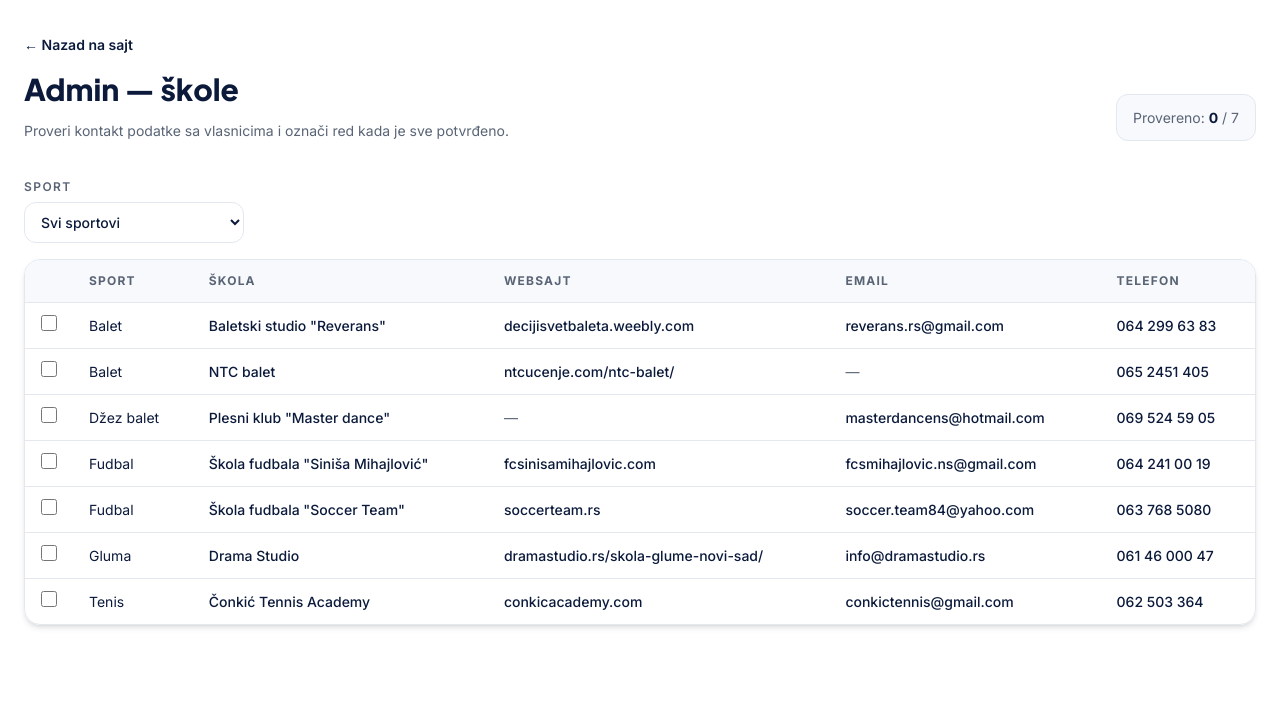
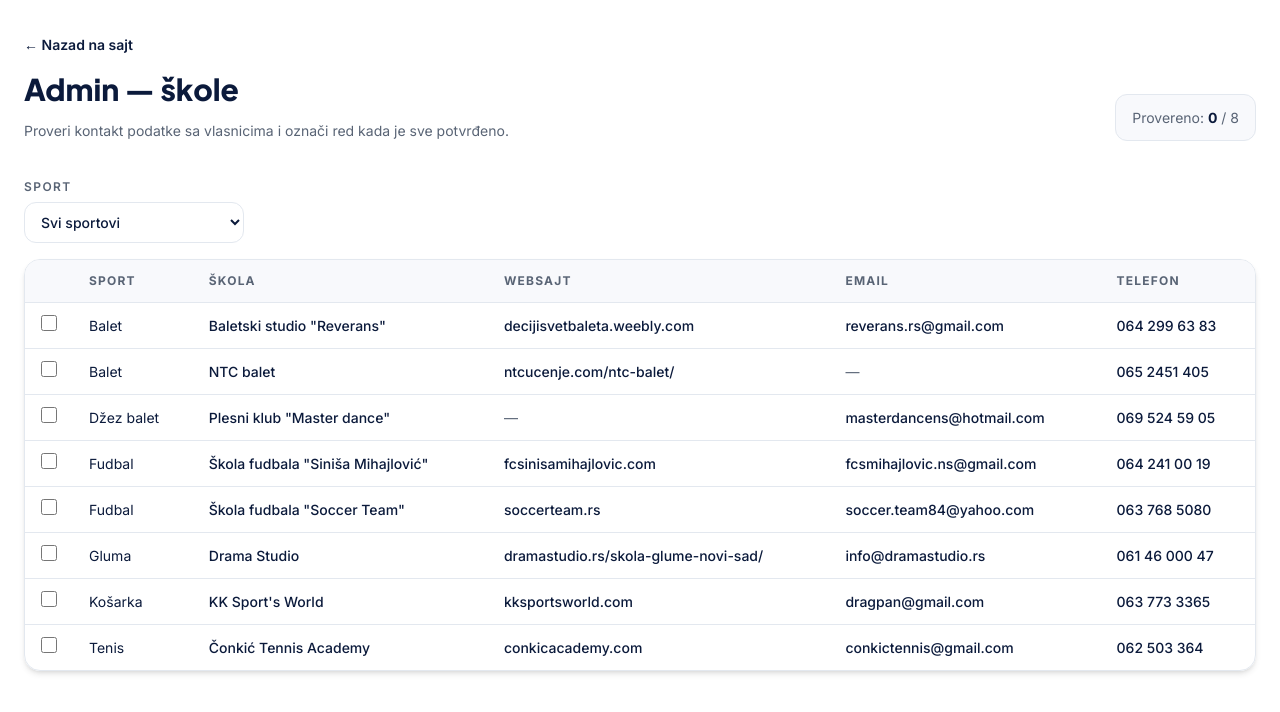
Before and after one commit to jasminafabijan/activekids, a React (Vite) app: page /admin in a window 1280 px wide. Shown: the top 712 px of the page. Built offline with nearby package versions, Linux system fonts and the light colour scheme.

Commit message:
Added new school; small design fixes

```diff
--- a/src/data/schools.ts
+++ b/src/data/schools.ts
@@ -12,6 +12,8 @@ import sinisaMihajlovicWebp from '../assets/images/schools/football/fk-sinisa-mi
 import sinisaMihajlovicJpg from '../assets/images/schools/football/fk-sinisa-mihajlovic.jpg'
 import conkicAcademyWebp from '../assets/images/schools/tennis/conkic-academy.webp'
 import conkicAcademyJpg from '../assets/images/schools/tennis/conkic-academy.jpg'
+import sportsWorldWebp from '../assets/images/schools/basketball/sports-world.webp'
+import sportsWorldJpg from '../assets/images/schools/basketball/sports-world.jpg'
 import { getCategoryBySlug } from './categories'
 
 export type SchoolFilters = {
@@ -325,6 +327,49 @@ export const schools: School[] = [
             instagram: 'https://www.instagram.com/conkic_tennisacademy',
         },
     },
+    {
+        id: 'kk-sports-world',
+        slug: 'kk-sports-world',
+        name: "KK Sport's World",
+        categorySlug: 'basketball',
+        city: 'Novi Sad',
+        district: 'Salajka',
+        minAge: 6,
+        maxAge: 16,
+        ageLabel: '6–16 godina',
+        imageWebp: sportsWorldWebp,
+        imageFallback: sportsWorldJpg,
+        description: [
+            "Košarkaški klub Sport's World postoji više od 35 godina i specijalizovan je za rad sa mlađim kategorijama.",
+            'U programu se naglašavaju trud, karakter i poštovanje — vrednosti koje pomažu deci da napreduju i na terenu i van njega.',
+            'Klub veruje da su kvalitetne košarkaške osnove u strogom, zabavnom i negujućem okruženju najbolji put ka dugoročnom uspehu.',
+            'Treninzi se održavaju po međunarodnom programu veština i evropskom kurikulumu, uz tim diplomiranih košarkaških trenera.',
+            'Polaznici učestvuju u takmičenjima na nivou grada, Vojvodine i Srbije, kroz uzrasne selekcije od minibasketa do kadeta.',
+        ],
+        addresses: [
+            {
+                street: 'OŠ "Vuk Karadžić", Radoja Domanovića 24',
+                city: 'Novi Sad',
+                district: 'Salajka',
+                lat: 45.2682668,
+                lng: 19.8388342,
+            },
+            {
+                street: 'Đačko igralište, Jirečekova 2',
+                city: 'Novi Sad',
+                district: 'Liman 1',
+                lat: 45.2430605,
+                lng: 19.8534566,
+            },
+        ],
+        contact: {
+            phone: '063 773 3365',
+            email: 'dragpan@gmail.com',
+            website: 'https://kksportsworld.com',
+            facebook: 'https://www.facebook.com/kksportsworld',
+            instagram: 'https://www.instagram.com/kksportsworld/',
+        },
+    },
 ]
 
 export const formatSchoolAddress = (address: SchoolAddress) =>
--- a/src/index.css
+++ b/src/index.css
@@ -413,12 +413,16 @@
     }
 
     .school-detail-deco--circle {
-        @apply -left-5 -top-5 h-16 w-16 rounded-full;
+        top: -1.25rem;
+        left: -1.25rem;
+        @apply h-20 w-20 rounded-full;
         background-color: var(--peach);
     }
 
     .school-detail-deco--square {
-        @apply -bottom-5 -right-5 h-20 w-20 rounded-2xl;
+        right: -1.25rem;
+        bottom: -1.25rem;
+        @apply h-28 w-28 rounded-2xl;
         background-color: var(--mint);
     }
 
```
Also changed, not shown: src/assets/images/schools/basketball/sports-world.jpg (added), src/assets/images/schools/basketball/sports-world.webp (added).
